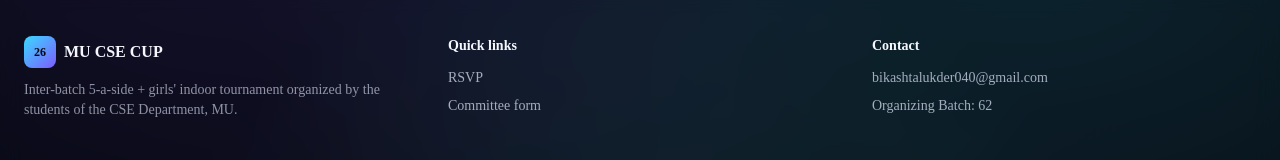
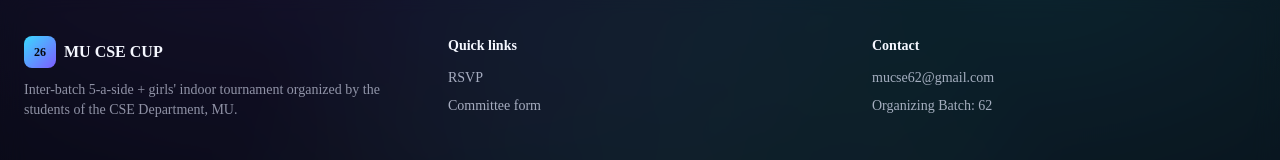
Before and after one commit to bikash-20/MU-CS-CUP-FORM-SUBMISSION, a Next.js app: page / in a window 1280 px wide. Shown: the part 1826-1986 px from the top of the page. Built offline with nearby package versions, Linux system fonts and the light colour scheme; no server answers.

Commit message:
fix(footer): switch contact email to mucse62@gmail.com

```diff
--- a/components/Footer.tsx
+++ b/components/Footer.tsx
@@ -29,8 +29,8 @@ export function Footer() {
           <h4 className="text-sm font-semibold">Contact</h4>
           <ul className="mt-3 space-y-2 text-sm text-ink-100/70">
             <li>
-              <a href="mailto:bikashtalukder040@gmail.com" className="hover:text-white">
-                bikashtalukder040@gmail.com
+              <a href="mailto:mucse62@gmail.com" className="hover:text-white">
+                mucse62@gmail.com
               </a>
             </li>
             <li>Organizing Batch: 62</li>
```
